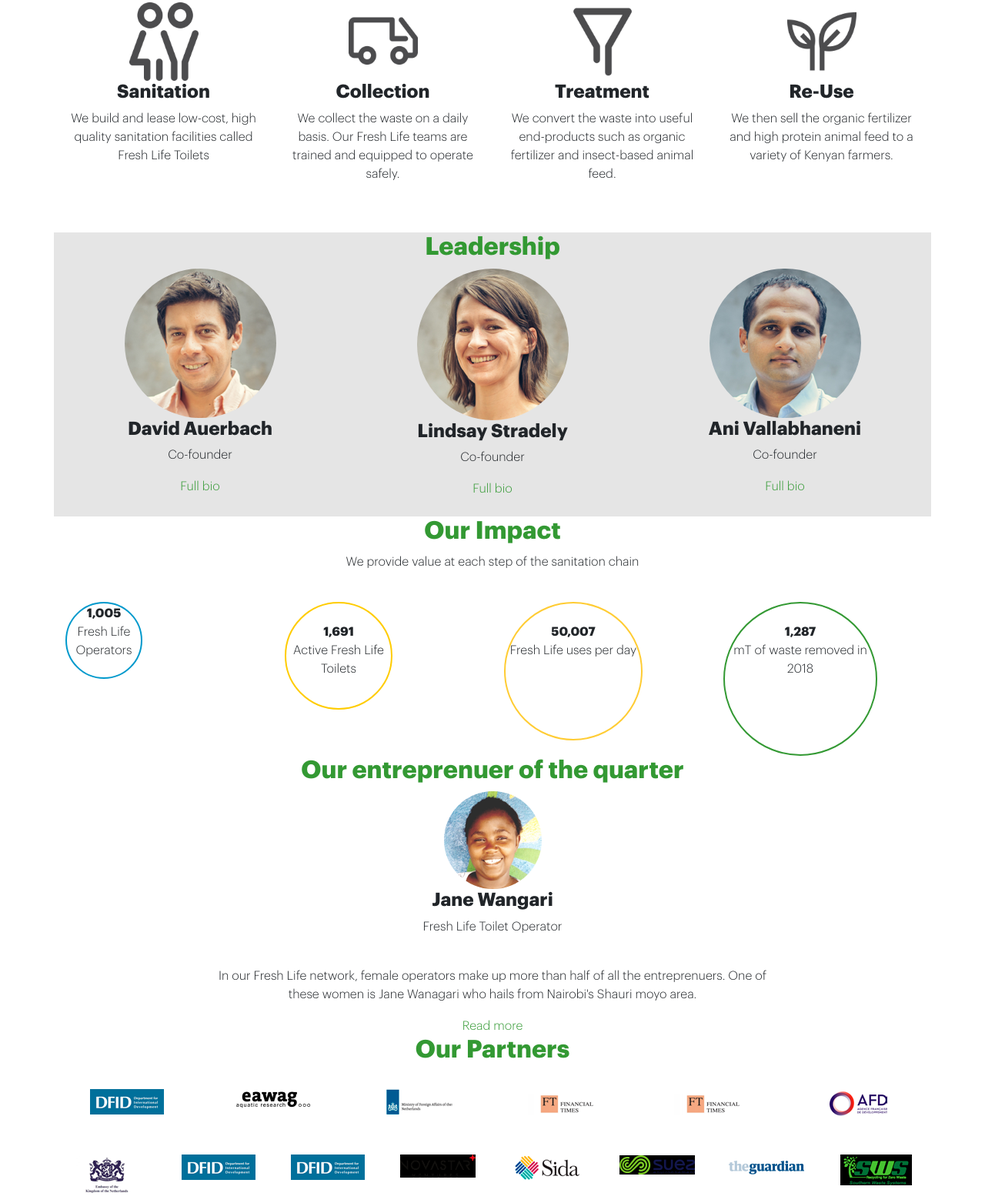
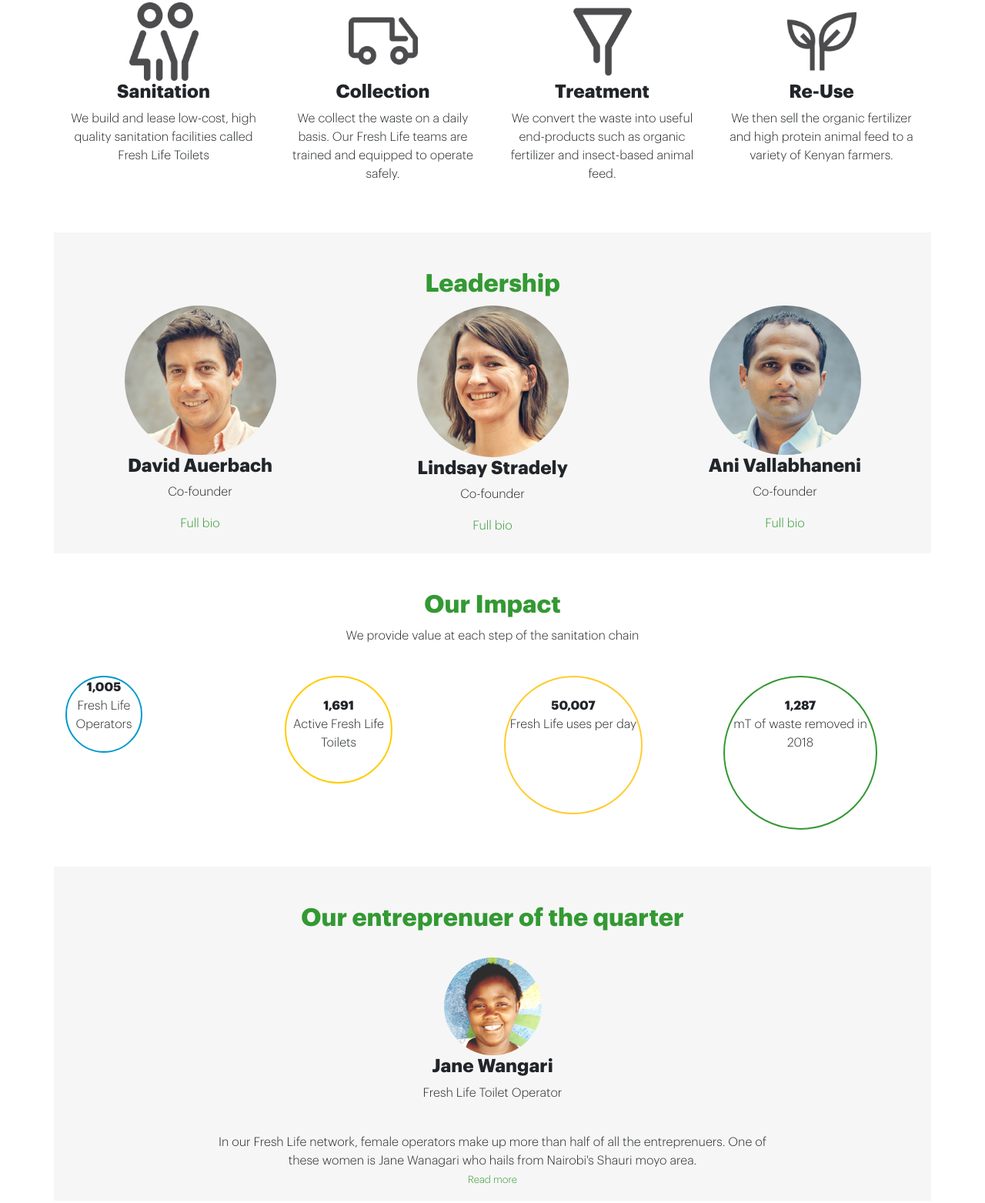
Before and after one commit to nelsonkimaiga/sanergy, a website: page index.html in a window 1280 px wide. Shown: the part 1137-2700 px from the top of the page at 77% size. Drawn offline with nearby package versions, Linux system fonts and the light colour scheme.

Commit message:
Fix margin bottom properties

```diff
--- a/css/app.css
+++ b/css/app.css
@@ -98,8 +98,8 @@
     width: 90px;
 }
 
-.leadership{
-	background: #e5e5e5;
+.leadership, .entreprenuer{
+	background-color: #f6f6f6;
 }
 
 #operators{
@@ -162,6 +162,7 @@
 
 footer{
     display: block;
+    border-top: 6px solid #339933;
 }
 
 .footer-text{
--- a/index.html
+++ b/index.html
@@ -169,7 +169,8 @@
     </section>
     <!-- leaders -->
     <div class="container leadership" style="text-align: center;">
-      <h2 style="text-align: center;">Leadership</h2>
+      <br><br>
+      <h2 style="text-align: center; ">Leadership</h2>
       <div class="row">
         <div class="col">
           <img src="img/david.png" class="rounded-circle">
@@ -193,6 +194,7 @@
           <br>
       </div>
       <div class="container" style="text-align: center;">
+          <br><br>
         <h2 style="text-align: center;">Our Impact</h2>
         <p>We provide value at each step of the sanitation chain</p>
         <br>
@@ -229,9 +231,12 @@
           </div>
         </div>
       </div>
+        <br><br>
 
-      <div class="container" style="text-align: center;">
+      <div class="container entreprenuer" style="text-align: center;">
+          <br><br>
         <h2 style="text-align: center;">Our entreprenuer of the quarter</h2>
+          <br>
         <div class="row text-center">
           <br>
           <div class="col-2"></div>
@@ -242,8 +247,9 @@
             <br>
             <p>
               In our Fresh Life network, female operators make up more than half of all the entreprenuers. One of these women is Jane Wanagari who hails from Nairobi's Shauri moyo area.
-            </p>
-            <a href="">Read more</a>
+            <br>
+            <a href="" style="font-size: 13px;">Read more</a>
+          </p>
           </div>
           <div class="col-2"></div>
         </div>
@@ -251,6 +257,7 @@
       </div>
       <!-- partners -->
       <div class="container" style="text-align: center;">
+        <br><br>
         <h2 style="text-align: center;">Our Partners</h2>
         <br>
         <!-- row 1 -->
@@ -327,6 +334,7 @@
           </div>
         </div>
       </div>
+      <br><br>
     <!-- Footer -->
     <footer class="sanergy-footer">
       <div class="container">
```
